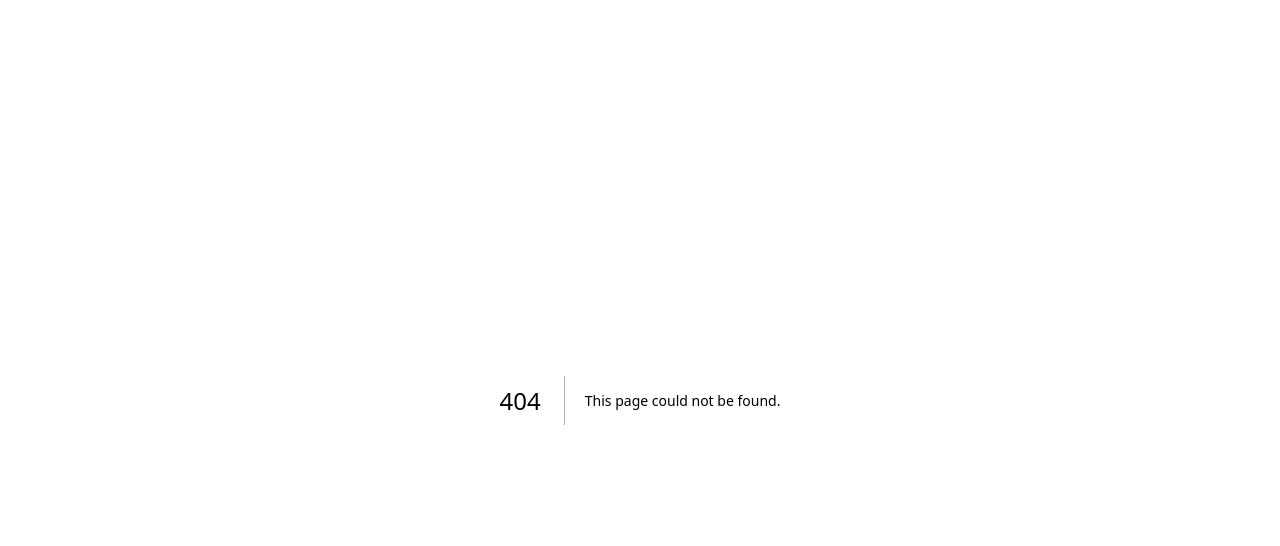
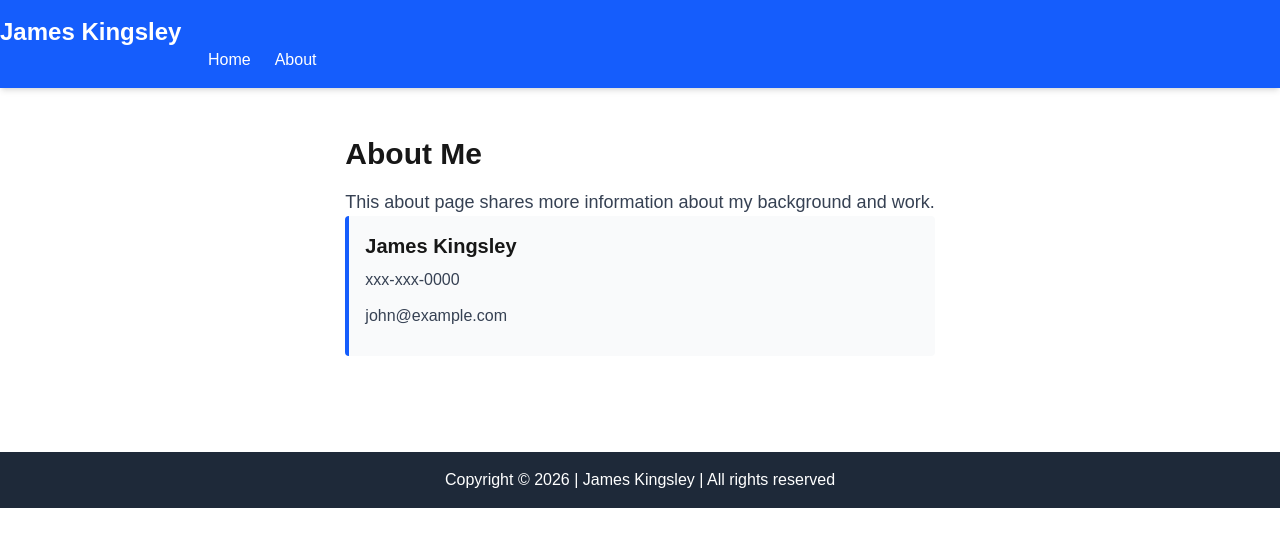
Before and after one commit to charsle3/wdd430-portfolio, a Next.js app: page /about in a window 1280 px wide. Before the commit this address had no page. Shown: the top 546 px of the page. Built offline with nearby package versions, Linux system fonts and the light colour scheme.

Commit message:
W01 building components

```diff
--- /dev/null
+++ b/app/about/page.tsx
@@ -0,0 +1,19 @@
+import Contact from '@/components/Contact';
+
+
+const name = "James Kingsley";
+const phone = "xxx-xxx-0000";
+const email = "john@example.com";
+
+
+export default function About() {
+  return (
+    <main className="max-w-4xl mx-auto px-4 py-12">
+      <h2 className="text-3xl font-bold mb-4">About Me</h2>
+      <p className="text-lg text-gray-700">
+        This about page shares more information about my background and work.
+      </p>
+      <Contact name={name} phone={phone} email={email} />
+    </main>
+  );
+}
--- /dev/null
+++ b/app/api/hello/route.ts
@@ -0,0 +1,3 @@
+export async function GET() {
+  return Response.json({ message: 'Hello from Next.js API!' });
+}
--- a/app/layout.tsx
+++ b/app/layout.tsx
@@ -1,29 +1,24 @@
-import type { Metadata } from "next";
-import { Geist, Geist_Mono } from "next/font/google";
+import Header from '@/components/Header';
+import Footer from '@/components/Footer';
 import "./globals.css";
 
-const geistSans = Geist({
-  variable: "--font-geist-sans",
-  subsets: ["latin"],
-});
-
-const geistMono = Geist_Mono({
-  variable: "--font-geist-mono",
-  subsets: ["latin"],
-});
-
-export const metadata: Metadata = {
-  title: "Create Next App",
-  description: "Generated by create next app",
-};
-
-export default function RootLayout({ children }: LayoutProps<"/">) {
+export default function RootLayout({
+      children,
+    }: {
+      children: React.ReactNode;
+    }) {
   return (
     <html
       lang="en"
-      className={`${geistSans.variable} ${geistMono.variable} h-full antialiased`}
     >
-      <body className="min-h-full flex flex-col">{children}</body>
+      <head>
+        <title>Next Practice</title>
+      </head>
+      <body className="min-h-full flex flex-col">
+        <Header />
+        {children}
+        <Footer />
+      </body>
     </html>
   );
 }
--- a/app/page.tsx
+++ b/app/page.tsx
@@ -1,69 +1,29 @@
-import Image from "next/image";
+import ProjectList from '@/components/ProjectList';
+const projects = [
+  {
+    title: 'Zombo-Shooter',
+    description: 'A simple 2d zombie shooter game',
+    technologies: ['Python', 'Pygame'],
+    link: 'https://github.com/charsle3/zombo-shooter'
+  },
+  {
+    title: 'Service Projects',
+    description: 'A web page for organizing service project activity',
+    technologies: ['Render.com', 'JavaScript', 'CSS', 'Express'],
+    link: 'https://github.com/charsle3/volcano-chasers'
+  }
+];
 
 export default function Home() {
   return (
-    <div className="flex flex-col flex-1 items-center justify-center bg-zinc-50 font-sans dark:bg-black">
-      <main className="flex flex-1 w-full max-w-3xl flex-col items-center justify-between py-32 px-16 bg-white dark:bg-black sm:items-start">
-        <Image
-          className="dark:invert h-5 w-[100px]"
-          src="/next.svg"
-          alt="Next.js logo"
-          width={100}
-          height={20}
-          priority
-        />
-        <div className="flex flex-col items-center gap-6 text-center sm:items-start sm:text-left">
-          <h1 className="max-w-xs text-3xl font-semibold leading-10 tracking-tight text-black dark:text-zinc-50">
-            To get started, edit the{" "}
-            <code className="rounded bg-black/[.06] px-1.5 py-0.5 font-mono text-[0.9em] dark:bg-white/[.08]">
-              page.tsx
-            </code>{" "}
-            file.
-          </h1>
-          <p className="max-w-md text-lg leading-8 text-zinc-600 dark:text-zinc-400">
-            Looking for a starting point or more instructions? Head over to{" "}
-            <a
-              href="https://vercel.com/templates?framework=next.js&utm_source=create-next-app&utm_medium=appdir-template-tw&utm_campaign=create-next-app"
-              className="font-medium text-zinc-950 dark:text-zinc-50"
-            >
-              Templates
-            </a>{" "}
-            or the{" "}
-            <a
-              href="https://nextjs.org/learn?utm_source=create-next-app&utm_medium=appdir-template-tw&utm_campaign=create-next-app"
-              className="font-medium text-zinc-950 dark:text-zinc-50"
-            >
-              Learning
-            </a>{" "}
-            center.
-          </p>
-        </div>
-        <div className="flex flex-col gap-4 text-base font-medium sm:flex-row">
-          <a
-            className="flex h-12 w-full items-center justify-center gap-2 rounded-full bg-foreground px-5 text-background transition-colors hover:bg-[#383838] dark:hover:bg-[#ccc] md:w-[158px]"
-            href="https://vercel.com/new?utm_source=create-next-app&utm_medium=appdir-template-tw&utm_campaign=create-next-app"
-            target="_blank"
-            rel="noopener noreferrer"
-          >
-            <Image
-              className="dark:invert h-[14px] w-4"
-              src="/vercel.svg"
-              alt="Vercel logomark"
-              width={16}
-              height={14}
-            />
-            Deploy Now
-          </a>
-          <a
-            className="flex h-12 w-full items-center justify-center rounded-full border border-solid border-black/[.08] px-5 transition-colors hover:border-transparent hover:bg-black/[.04] dark:border-white/[.145] dark:hover:bg-[#1a1a1a] md:w-[158px]"
-            href="https://nextjs.org/docs?utm_source=create-next-app&utm_medium=appdir-template-tw&utm_campaign=create-next-app"
-            target="_blank"
-            rel="noopener noreferrer"
-          >
-            Documentation
-          </a>
-        </div>
-      </main>
-    </div>
+    <main className="container mx-auto px-4 py-12">
+      <section className="text-center py-12">
+        <h1 className="text-4xl font-bold mb-4">My Portfolio</h1>
+        <p className="text-lg text-gray-700">
+          I'm a full-stack developer learning Next.js and React. Here are some of my recent projects.
+        </p>
+      </section>
+      <ProjectList projects={projects} />
+    </main>
   );
 }
--- /dev/null
+++ b/components/Contact.tsx
@@ -0,0 +1,15 @@
+interface Contact {
+  name: string;
+  phone: string;
+  email: string;
+}
+
+export default function ProjectCard({name, phone, email}: Contact) {
+  return (
+    <article className="p-4 border-l-4 border-blue-600 bg-gray-50 rounded">
+      <h3 className="text-xl font-bold mb-2">{name}</h3>
+      <p className="text-gray-700 mb-3">{phone}</p>
+      <p className="text-gray-700 mb-3">{email}</p>
+    </article>
+  );
+}
--- /dev/null
+++ b/components/Footer.tsx
@@ -0,0 +1,9 @@
+export default function Footer() {
+  return (
+    <footer className="bg-gray-800 text-white py-4 mt-12">
+      <div className="container mx-auto text-center">
+        <p>Copyright &copy; {new Date().getFullYear()} | James Kingsley | All rights reserved</p>
+      </div>
+    </footer>
+  );
+}
--- /dev/null
+++ b/components/Header.tsx
@@ -0,0 +1,15 @@
+import Link from 'next/link';
+
+export default function Header() {
+  return (
+    <header className="bg-blue-600 text-white py-4 shadow-md">
+      <div id="header-title" className="text-2xl font-bold">James Kingsley</div>
+      <nav className="max-w-4xl mx-auto px-4 flex justify-between items-center">
+        <ul className="flex gap-6">
+          <li><Link href="/">Home</Link></li>
+          <li><Link href="/about">About</Link></li>
+        </ul>
+      </nav>
+    </header>
+  );
+}
--- /dev/null
+++ b/components/ProjectCard.tsx
@@ -0,0 +1,23 @@
+interface ProjectCardProps {
+  title: string;
+  description: string;
+  technologies: string[];
+  link?: string;
+}
+
+export default function ProjectCard({title, description, technologies, link}: ProjectCardProps) {
+  return (
+    <article className="p-4 border-l-4 border-blue-600 bg-gray-50 rounded">
+      <h3 className="text-xl font-bold mb-2">{title}</h3>
+      <p className="text-gray-700 mb-3">{description}</p>
+      <p className="text-sm text-gray-600">
+        <strong>Technologies:</strong> {technologies.join(', ')}
+      </p>
+      {link && (
+        <p className="mt-2">
+          <a href={link} target="_blank" rel="noopener noreferrer" className="text-blue-600 hover:underline">View Project</a>
+        </p>
+      )}
+    </article>
+  );
+}
--- /dev/null
+++ b/components/ProjectList.tsx
@@ -0,0 +1,22 @@
+import ProjectCard from './ProjectCard';
+
+interface Project {
+  title: string;
+  description: string;
+  technologies: string[];
+  link?: string;
+}
+
+interface ProjectListProps {
+  projects: Project[];
+}
+
+export default function ProjectList({ projects }: ProjectListProps) {
+  return (
+    <section className="grid gap-4 md:grid-cols-2">
+      {projects.map((project) => (
+        <ProjectCard key={project.title} {...project} />
+      ))}
+    </section>
+  );
+}
```
